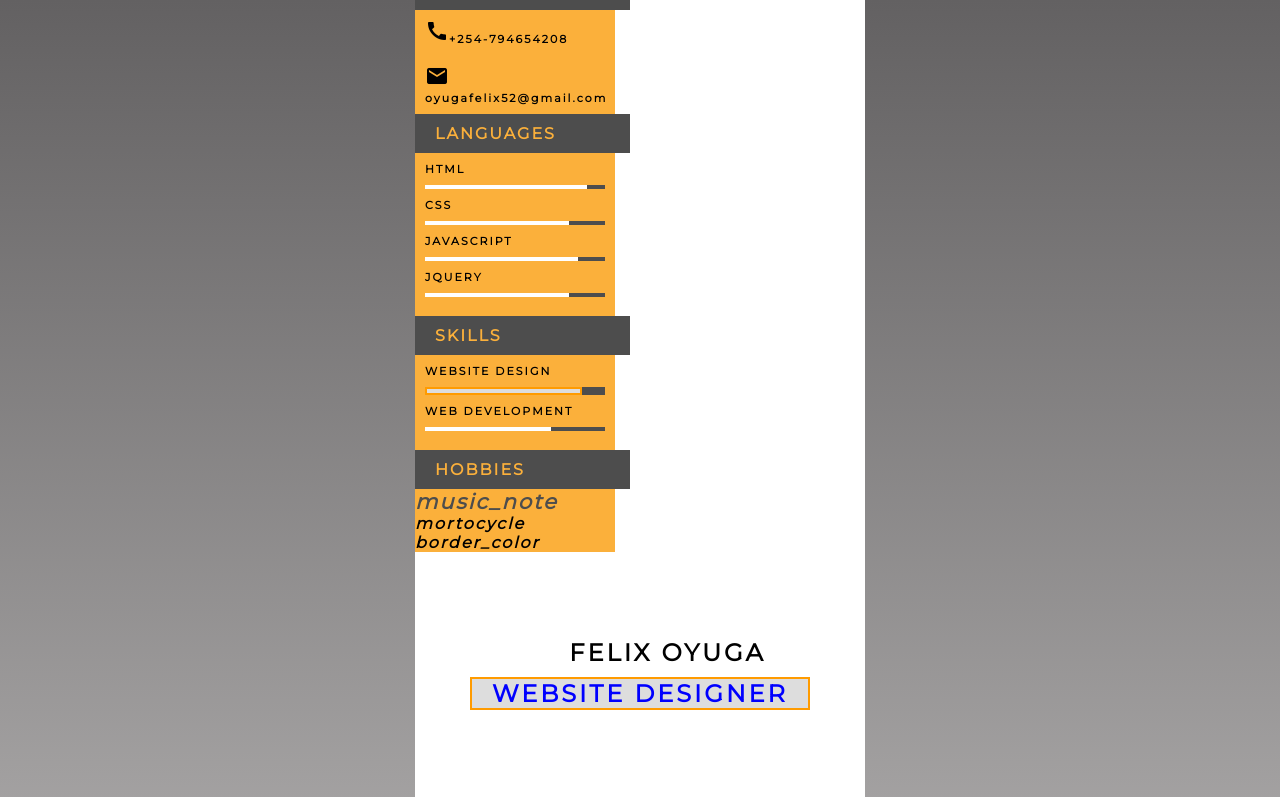
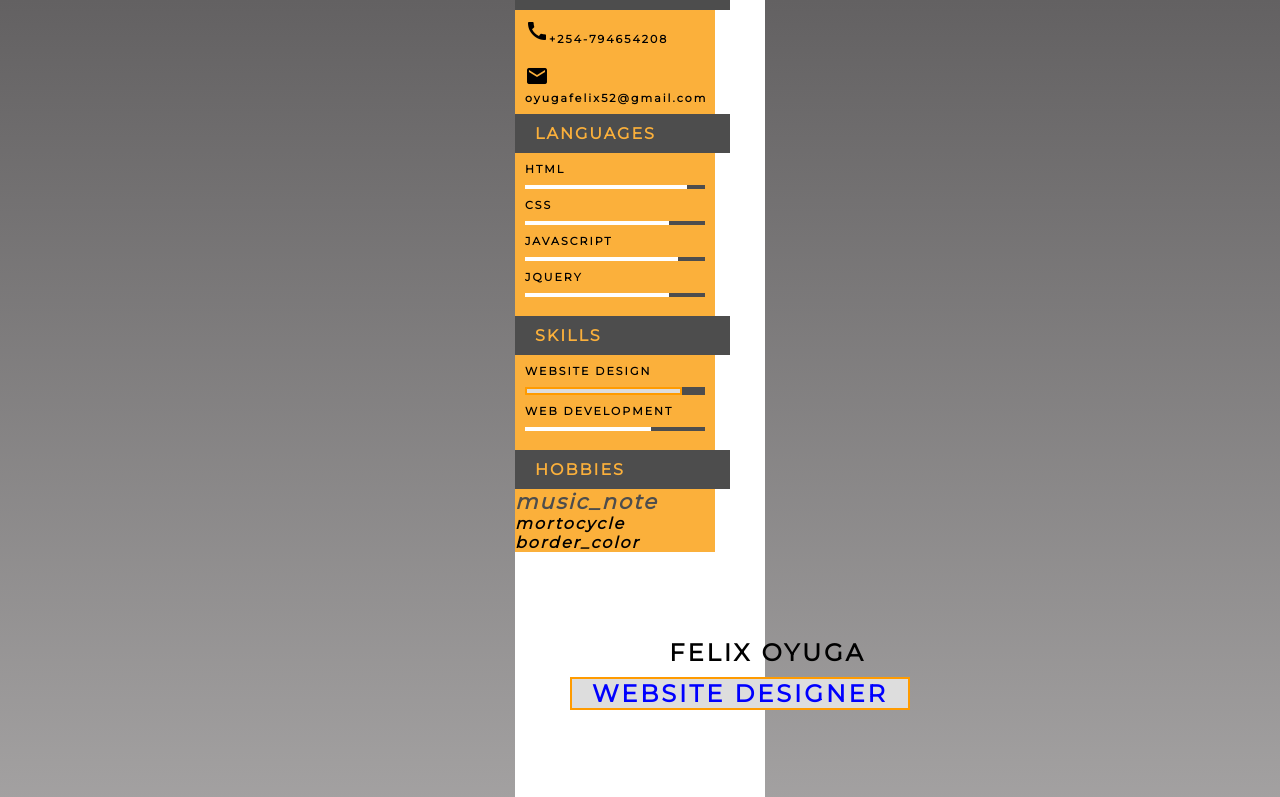
Before and after one commit to felix01666/resume, a plain HTML site: page index.html in a window 1280 px wide. Shown: the top 797 px of the page. Drawn offline with Linux system fonts and the light colour scheme.

Commit message:
Update style.css

```diff
--- a/style.css
+++ b/style.css
@@ -16,7 +16,7 @@ body {
 .main {
     background-color: #fff;
     height: auto;
-    width: auto;
+    width: 250px;
     position: absolute;
     transform: translate(-50%, -50%);
     left: 50%;
```
